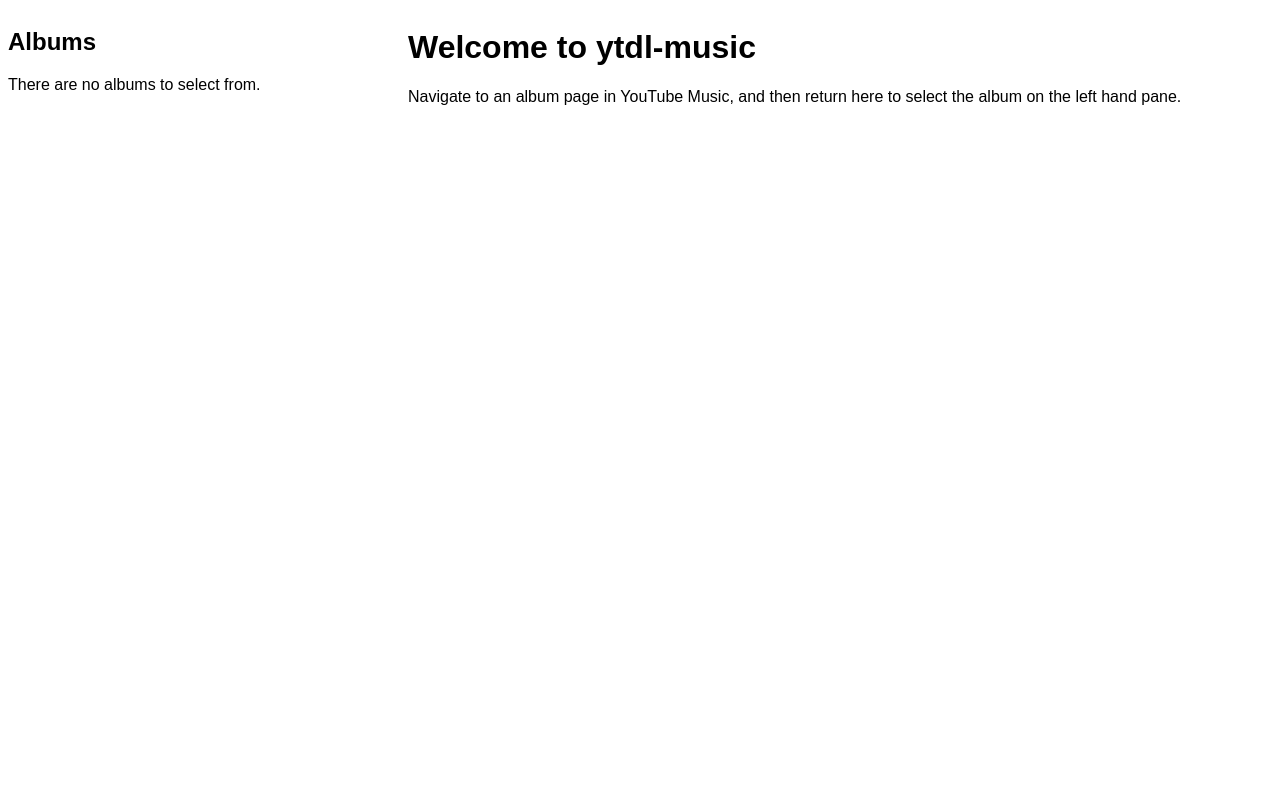
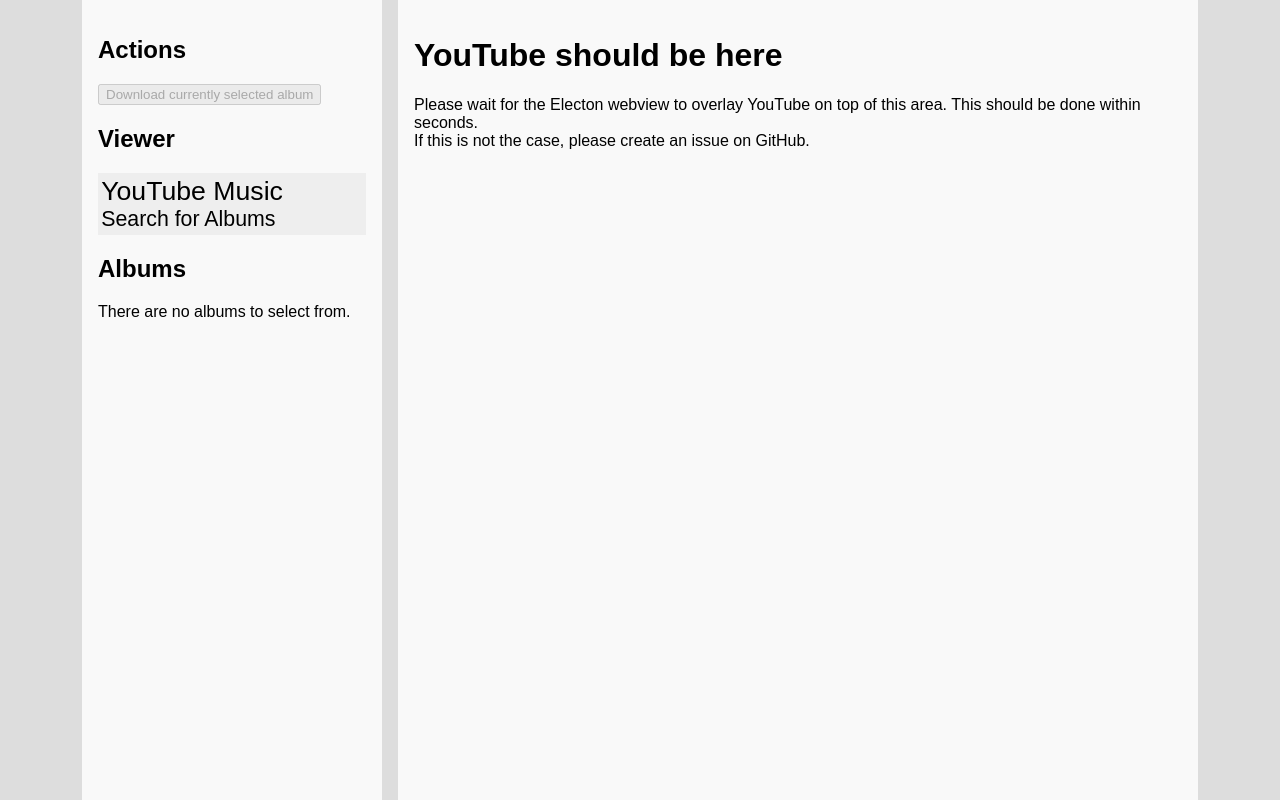
Before and after one commit to 7coil/ytdl-music, a React (Vite) app: page / in a window 1280 px wide. Built offline with nearby package versions, Linux system fonts and the light colour scheme.

Commit message:
Embed YouTube into an Electron BrowserView

```diff
--- a/src/App.tsx
+++ b/src/App.tsx
@@ -4,12 +4,15 @@
 import styles from './index.module.scss';
 import { testPayloads } from './payloads';
 import './scss/index.scss';
+import { combineStyles } from './helpers/combineStyles';
 
 enum DownloadState {
   READY, DOWNLOADING, DOWNLOADED, ERROR
 }
 
 class App extends Component<{}, { albums: Album[], selectedAlbum: Album, testPayloadButton: boolean, status: string[], downloadState: DownloadState, overwriteGenre: string, overwriteArtist: string }> {
+  private youtubeWebView: React.RefObject<HTMLDivElement> = React.createRef();
+
   constructor(props) {
     super(props);
 
@@ -28,6 +31,8 @@
     this.setStatus = this.setStatus.bind(this);
     this.handleArtistChange = this.handleArtistChange.bind(this);
     this.handleGenreChange = this.handleGenreChange.bind(this);
+    this.handleWindowResize = this.handleWindowResize.bind(this);
+    this.setYouTubeVisibility = this.setYouTubeVisibility.bind(this);
   }
   addAlbumFromMutations(data) {
     return new Promise((resolve) => {
@@ -41,11 +46,15 @@
     })
   }
   componentDidMount() {
+    this.setYouTubeVisibility(true);
+
     if (window.require) {
       const { ipcRenderer } = window.require('electron');
       ipcRenderer.on('http-request', (e, data) => {
         this.addAlbumFromMutations(JSON.parse(data))
       })
+
+      requestAnimationFrame(this.handleWindowResize)
     }
 
     if (window.location) {
@@ -55,6 +64,12 @@
           testPayloadButton: true
         })
       }
+    }
+  }
+  setYouTubeVisibility(visibility: boolean) {
+    if (window.require) {
+      const { ipcRenderer } = window.require('electron');
+      ipcRenderer.send('show-youtube', visibility)
     }
   }
   async addTestPayload() {
@@ -125,57 +140,80 @@
       overwriteGenre: event.target.value
     })
   }
+  handleWindowResize() {
+    const youtubeView = window.require('electron').remote.getCurrentWindow().getBrowserView();
+
+    if (youtubeView && this.youtubeWebView.current) {
+      youtubeView.setBounds({
+        x: this.youtubeWebView.current.offsetLeft,
+        y: this.youtubeWebView.current.offsetTop,
+        width: this.youtubeWebView.current.offsetWidth,
+        height: this.youtubeWebView.current.offsetHeight
+      })
+    }
+
+    requestAnimationFrame(this.handleWindowResize)
+  }
   render() {
-    return <div>
-      <button onClick={this.addTestPayload} className={!this.state.testPayloadButton && styles.hidden}>Create Test Payload</button>
+    return (
       <div className={styles.container}>
         {
           this.state.downloadState !== DownloadState.READY ?
-            <div>
-              <h2>Operating Status</h2>
+            <div className={styles.column}>
+              <h2>Download Status</h2>
               <ul>
                 {this.state.status.map((status, index) => <li key={index}>{status}</li>)}
               </ul>
               <button onClick={() => this.setState({ downloadState: DownloadState.READY })} disabled={this.state.downloadState === DownloadState.DOWNLOADING}>Back to Downloader</button>
             </div> :
-            <div>
+            <div className={styles.column}>
+              <h2>Actions</h2>
+              <button onClick={this.addTestPayload} className={!this.state.testPayloadButton && styles.hidden}>
+                Inject test payload
+              </button>
+              <button onClick={this.downloadDialog} disabled={this.state.downloadState !== DownloadState.READY || this.state.selectedAlbum === null}>
+                Download currently selected album
+              </button>
+              <h2>Viewer</h2>
+              <AlbumButton title="YouTube Music" artist="Search for Albums" selected={this.state.selectedAlbum === null} onClick={() => { this.setState({ selectedAlbum: null }); this.setYouTubeVisibility(true) }} />
               <h2>Albums</h2>
               {this.state.albums.length === 0 && <p>There are no albums to select from.</p>}
-              {this.state.albums.map((album, index) => <AlbumButton key={index} album={album} selected={this.state.selectedAlbum === album} onClick={() => { this.setState({ selectedAlbum: album }) }} />)}
+              {this.state.albums.map((album, index) => <AlbumButton key={index} album={album} selected={this.state.selectedAlbum === album} onClick={() => { this.setState({ selectedAlbum: album }); this.setYouTubeVisibility(false) }} />)}
             </div>
         }
         {
           this.state.selectedAlbum ?
-            <div>
+            <div className={combineStyles([styles.column, styles.selectedAlbumColumn])}>
               <h1>{this.state.selectedAlbum.title}</h1>
               <h2>By {this.state.selectedAlbum.artist}</h2>
-              <h3>Overwrite Fields</h3>
-              <p>By entering text into these fields, you overwrite the specific field on every single song.</p>
+              <h3>Optional Fields</h3>
+              <p>These fields are not automatically filled out by the software (because YouTube does not provide them)</p>
+              <div>
+                <p>
+                  Genre<br />
+                  <small>Inserts the genre</small>
+                </p>
+                <input value={this.state.overwriteGenre} onChange={this.handleGenreChange} disabled={this.state.downloadState !== DownloadState.READY}></input>
+              </div>
+              <h3>Override Fields</h3>
+              <p>By entering text into these fields, you override the specific field on every single song.</p>
               <div>
                 <p>
                   Artist<br />
-                  <small>If left empty, author of each song will be used. Recommended for an album made by many people.</small>
+                  <small>Replaces artist for all songs in album. Not recommended for albums with varying artists.</small>
                 </p>
                 <input value={this.state.overwriteArtist} onChange={this.handleArtistChange} disabled={this.state.downloadState !== DownloadState.READY}></input>
               </div>
-              <div>
-                <p>
-                  Genre<br />
-                  <small>If left empty, the resulting MP3 will also have no genre.</small>
-                </p>
-                <input value={this.state.overwriteGenre} onChange={this.handleGenreChange} disabled={this.state.downloadState !== DownloadState.READY}></input>
-              </div>
+              <h3>Album</h3>
+              <h4>Album Cover</h4>
+              <img className={styles.albumCover} src={this.state.selectedAlbum.getLargestAlbumCover().url}></img>
               <h3>Songs</h3>
-              <button onClick={this.downloadDialog} disabled={this.state.downloadState !== DownloadState.READY}>Download</button>
-              <table>
+              <table className={styles.albumSongsTable}>
                 <thead>
                   <tr>
-                    <td>Picture</td>
-                    <td>#</td>
-                    <td>Title</td>
-                    <td>Artist</td>
-                    <td>Video ID</td>
-                    <td>Audio ID</td>
+                    <th>#</th>
+                    <th>Title</th>
+                    <th>Artist</th>
                   </tr>
                 </thead>
                 <tbody>
@@ -184,25 +222,26 @@
                       .sort((songA, songB) => songA.trackNumber - songB.trackNumber)
                       .map((song) =>
                         <tr key={song.id}>
-                          <td><img src={song.getSmallestAlbumCover().url} /></td>
                           <td>{song.trackNumber}</td>
                           <td>{song.title}</td>
                           <td>{song.artist}</td>
-                          <td>{song.videoID}</td>
-                          <td>{song.audioID}</td>
                         </tr>
                       )
                   }
                 </tbody>
               </table>
             </div> :
-            <div>
-              <h1>Welcome to ytdl-music</h1>
-              <p>Navigate to an album page in YouTube Music, and then return here to select the album on the left hand pane.</p>
+            <div className={styles.column} ref={this.youtubeWebView}>
+              <h1>YouTube should be here</h1>
+              <p>
+                Please wait for the Electon webview to overlay YouTube on top of this area.
+                This should be done within seconds.<br />
+                If this is not the case, please create an issue on GitHub.
+              </p>
             </div>
         }
       </div>
-    </div>
+    )
   }
 }
 
--- a/src/components/AlbumButton/index.tsx
+++ b/src/components/AlbumButton/index.tsx
@@ -2,12 +2,12 @@
 import styles from './index.module.scss';
 import { Album } from '../../class/Album';
 
-class AlbumButton extends Component<{ album: Album, selected: boolean, [key: string]: any }> {
+class AlbumButton extends Component<{ album?: Album, title?: string, artist?: string, selected: boolean, [key: string]: any }> {
   render() {
     return (
       <div className={`${styles.button} ${this.props.selected ? styles.selected: ''}`} {...this.props}>
-        <span className={styles.title}>{this.props.album.title}</span>
-        <span className={styles.artist}>{this.props.album.artist}</span>
+        <span className={styles.title}>{this.props.title || this.props.album.title}</span>
+        <span className={styles.artist}>{this.props.artist || this.props.album.artist}</span>
       </div>
     )
   }
--- /dev/null
+++ b/src/helpers/combineStyles.ts
@@ -0,0 +1,7 @@
+const combineStyles = (styles: string[]): string => {
+  return styles
+    .filter(style => style !== '' && style !== null && typeof style !== 'undefined')
+    .join(' ')
+}
+
+export { combineStyles }
--- a/src/index.module.scss
+++ b/src/index.module.scss
@@ -1,6 +1,38 @@
 .container {
   display: grid;
-  grid-template-columns: minmax(30vw, 400px) 1fr;
+  width: 100vw;
+  height: 100vh;
+  overflow: hidden;
+
+  grid-template-columns: 300px minmax(auto, 800px);
+  gap: 1em;
+  justify-content: center;
+}
+
+.column {
+  background-color: #f9f9f9;
+  padding: 1em;
+  box-sizing: border-box;
+
+  &.selectedAlbumColumn {
+    overflow-y: scroll;
+    height: 100vh;
+  }
+
+}
+
+.albumCover {
+  max-width: 256px;
+}
+
+.albumSongsTable {
+  width: 100%;
+  border-collapse: collapse;
+  td {
+    border-style: solid;
+    border-width: 1px;
+    padding: 0.25em;
+  }
 }
 
 .hidden {
--- a/src/scss/index.scss
+++ b/src/scss/index.scss
@@ -1,3 +1,6 @@
 body {
   font-family: Arial, Helvetica, sans-serif;
+  background-color: #ddd;
+  padding: 0;
+  margin: 0;
 }
```
Also changed, not shown: index.js (+20 -10 lines).
